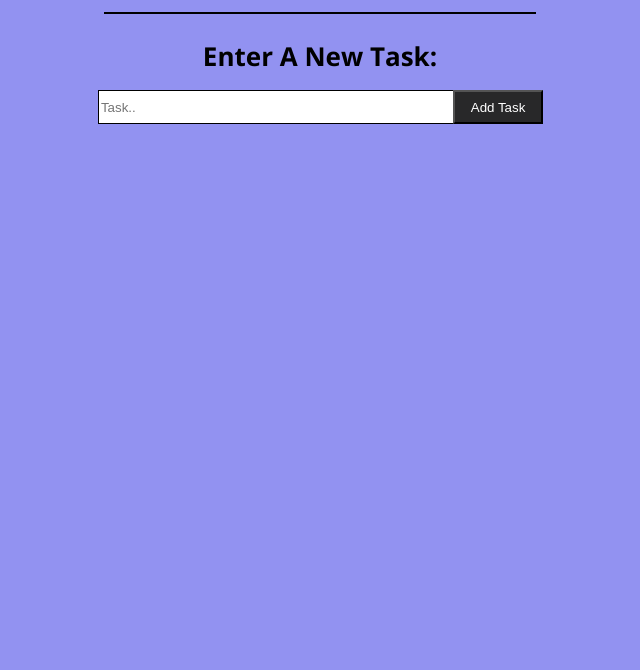
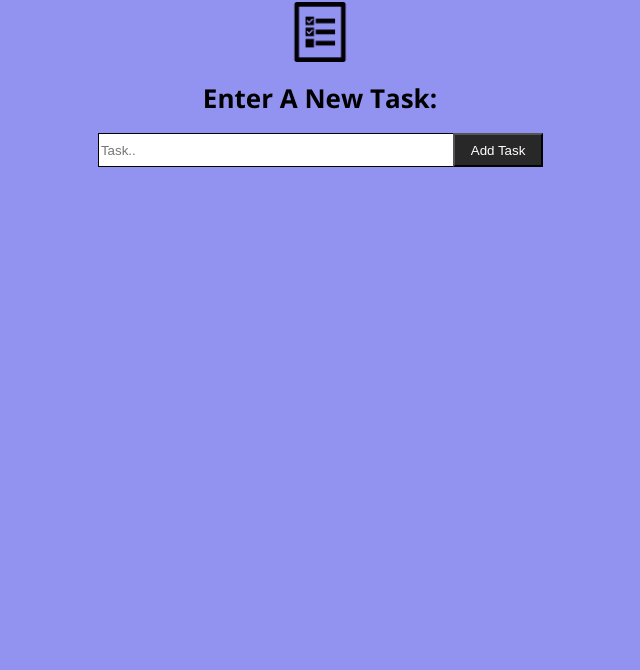
Before and after one commit to brolly301/ToDo-List-Application, a plain HTML site: page index.html in a window 1280 px wide. Shown: the part 130-800 px from the top of the page, without its empty margins (320-960 px from the left). Drawn offline with nearby package versions, Linux system fonts and the light colour scheme.

Commit message:
Add logo & fix CSS

```diff
--- a/app.css
+++ b/app.css
@@ -5,9 +5,16 @@ body {
   font-family: "Open Sans";
 }
 
+img {
+  position: relative;
+  top: -30px;
+  height: 60px;
+  width: 60px
+}
+
 #toDoForm {
   position: relative;
-  top: -10px
+  top: -30px
 }
 
 #toDo {
@@ -165,7 +172,7 @@ body {
 h3 {
   position: relative;
   font-size: 26px;
-  top: -22px;
+  top: -43px;
 }
 
 #completedList {
--- a/index.html
+++ b/index.html
@@ -17,7 +17,8 @@
 <body>
     <div id="mainDiv">
         <h1 id="toDo">ToDo List</h1>
-        <hr id="hr">
+        <!-- <hr id="hr"> -->
+        <img src="toDoIcon.png">
         <h3>Enter A New Task:</h3>
         <div>
             <form id="toDoForm" action="/nowhere">
```
Also changed, not shown: toDoIcon.png (added).
